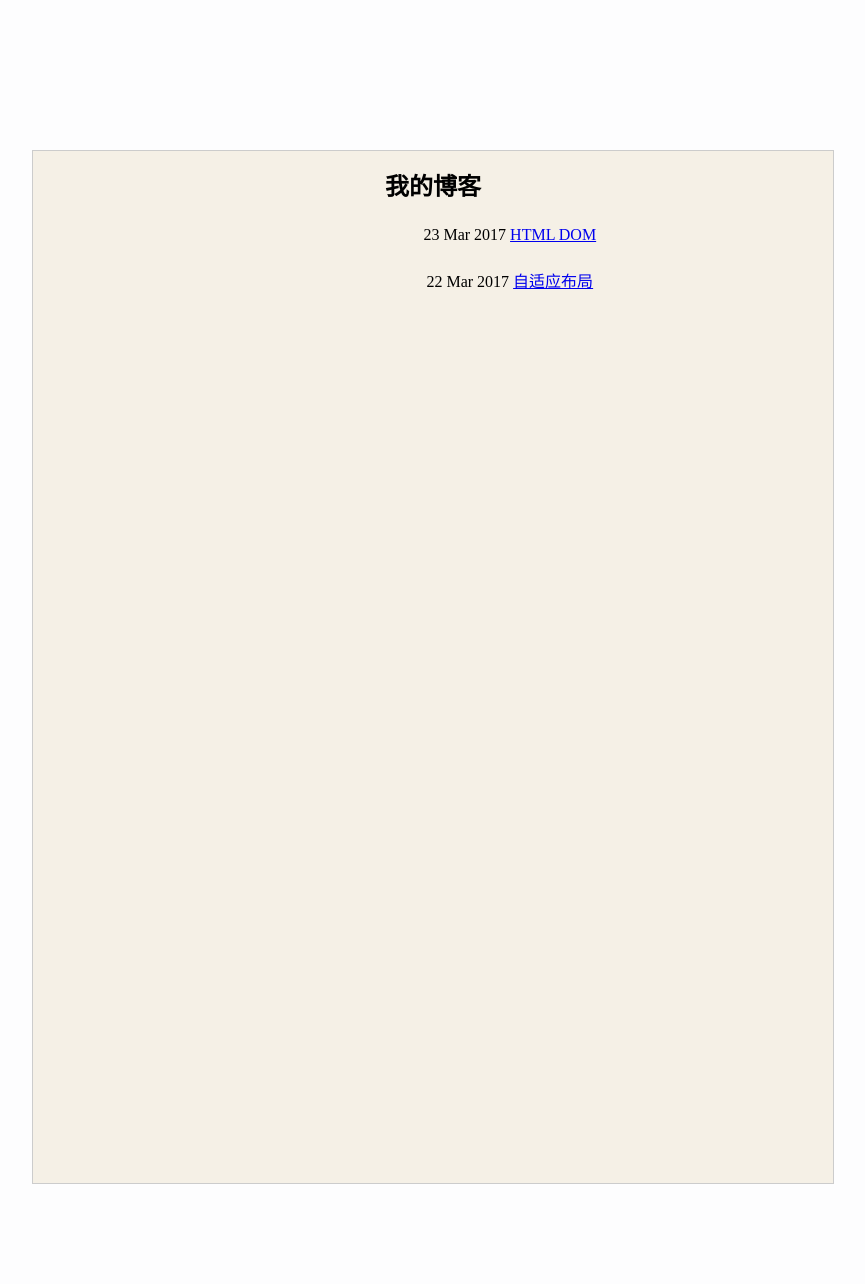
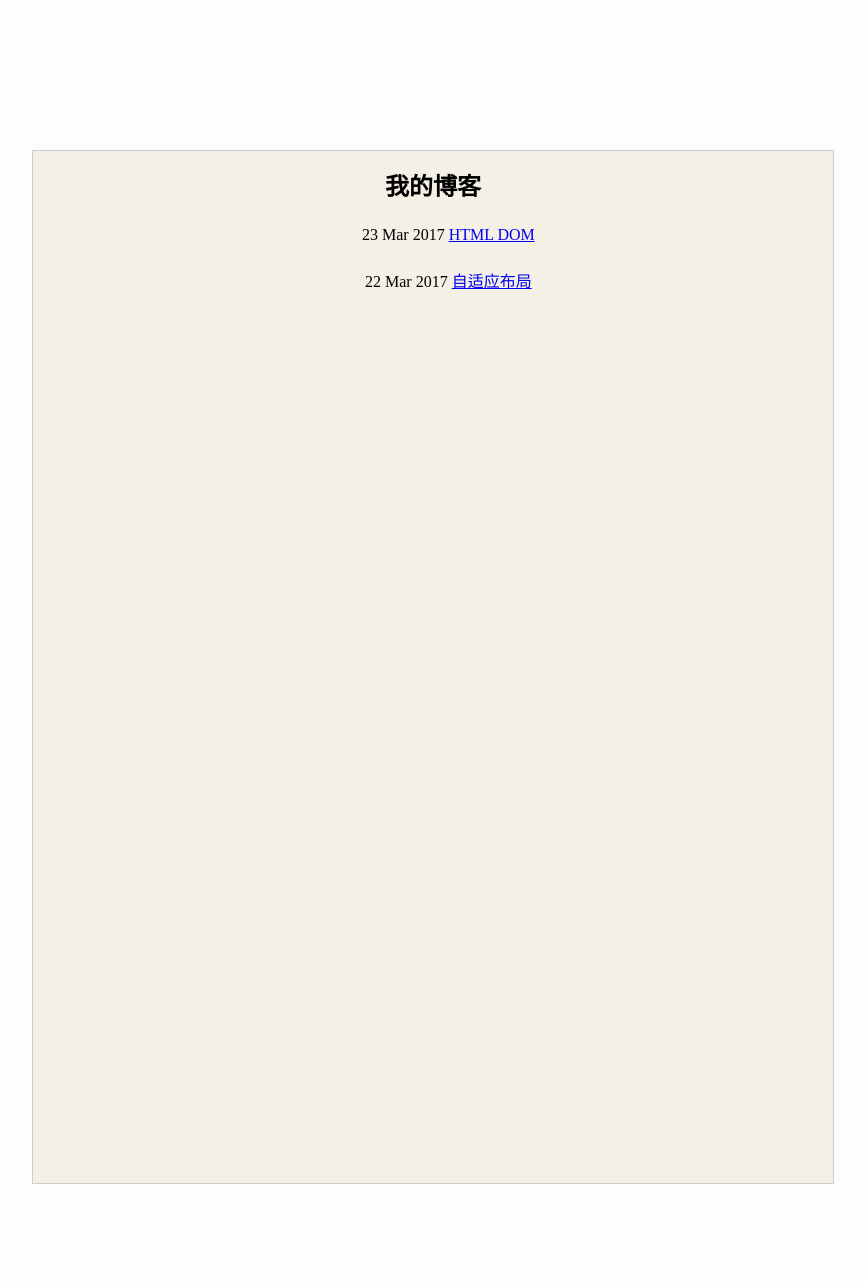
Before and after one commit to CNzhangheng/jekyll_demo, a Jekyll site: the page built from index.html, in a window 1280 px wide. Shown: the whole page, without its empty margins (288-1153 px from the left). Built offline with Jekyll 4.4.1, drawn with Linux system fonts in a browser that asks for light colours.

Commit message:
Update index.html

```diff
--- a/index.html
+++ b/index.html
@@ -5,7 +5,7 @@ title: 我的博客
 <style>
     li{
         list-style: none;
-        margin-left:20%;
+        margin-left:4%;
     }
 </style>
 <h2>{{ page.title }}</h2>
```
